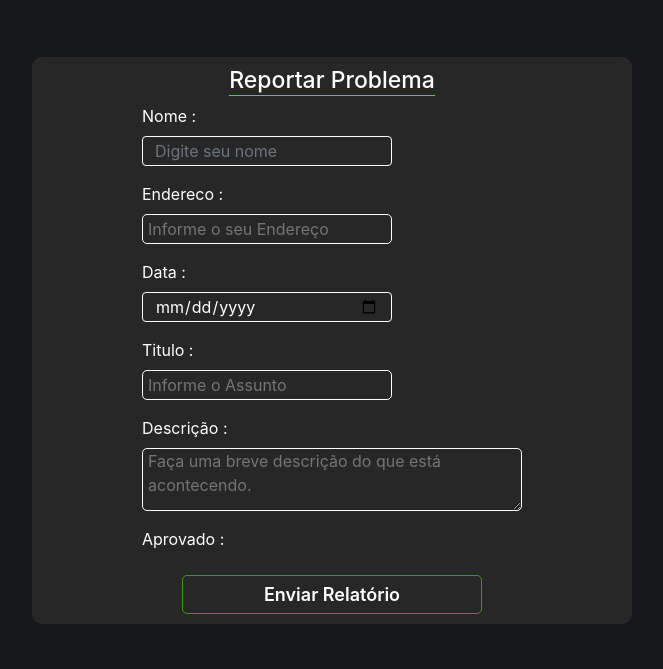
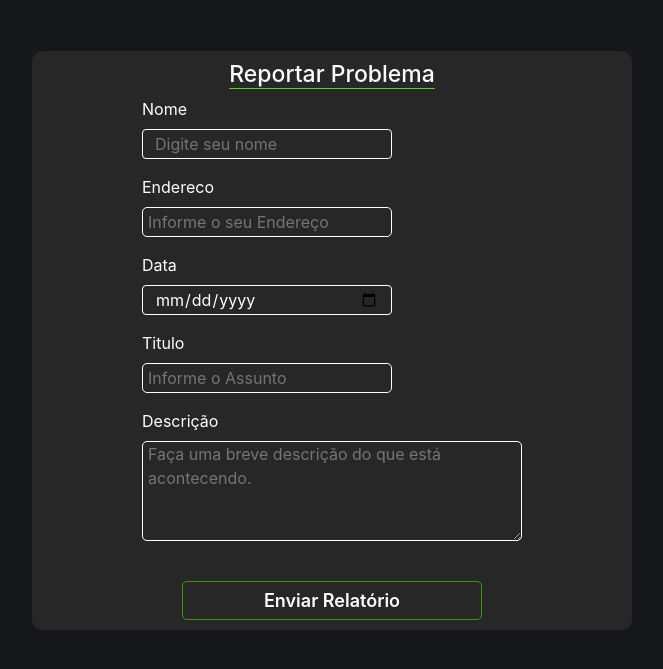
Before and after one commit to Rootts-CESAR/Rootts-web, a Django app: page /denuncia_formulario/ in a window 1280 px wide. Shown: the part 88-757 px from the top of the page, without its empty margins (308-971 px from the left). Run offline with Django 3.2, Linux system fonts and the light colour scheme; some libraries are stand-ins or nearby versions.

Commit message:
RTTS-64: Fixing approved report status

```diff
--- a/roottsApp/forms.py
+++ b/roottsApp/forms.py
@@ -90,9 +90,10 @@ class denunciaForm(forms.ModelForm):
             'descricao': forms.Textarea(attrs={'class': 'descricao','placeholder':'Faça uma breve descrição do que está acontecendo.', 'required': True, 'minlength': '10', 'maxlength': '500'}),
             'nome': forms.TextInput(attrs={'class': 'form-control', 'onkeypress': 'return event.charCode >= 65 && event.charCode <= 122 || event.charCode == 32', 'placeholder': 'Digite seu nome', 'required': True}),
             'titulo': forms.TextInput(attrs={'class': 'titulo','placeholder':'Informe o Assunto', 'required': True, 'minlength': '10', 'maxlength': '120'}),
-            'aprovado':forms.CheckboxInput(attrs={'class':'aprovado','id': 'myonoffswitch','label':False})
+            'aprovado':forms.CheckboxInput(attrs={'class':'aprovado','id': 'myonoffswitch'})
             }
         labels = {
+            'aprovado' : '',
             'descricao':'Descrição'
             }
 
--- a/roottsApp/templates/denuncia_formulario.html
+++ b/roottsApp/templates/denuncia_formulario.html
@@ -80,7 +80,8 @@
       }
       .descricao {
         outline: none;
-        height: 150px;
+        max-height: 100px;
+        min-height: 100px;
         width: 450px;
         background-color: transparent;
         border: 1px solid white;
@@ -166,7 +167,7 @@
   <body>
     <nav
       class="navbar navbar-dark"
-      style="padding: 1rem; background-color: #111113"
+      style="padding: 1rem;"
     >
       <a class="navbar-brand" href="{% url 'index' %}" id="logo">
         <img src="{% static "roottsapp/images/roottst.png" %}" alt="rootts"
@@ -192,7 +193,7 @@
         <form action="." method="post">
           {% csrf_token %} {% for field in form %}
           <div class="form-group">
-            <label for="{{field.id_for_label}}">{{field.label}} :</label>
+            <label for="{{field.id_for_label}}">{{field.label}} </label>
             {{field}} {% if field.help_text %}
             <p class="help-text">{{field.help_text}}</p>
             {% endif %}
```
Also changed, not shown: db.sqlite3.
